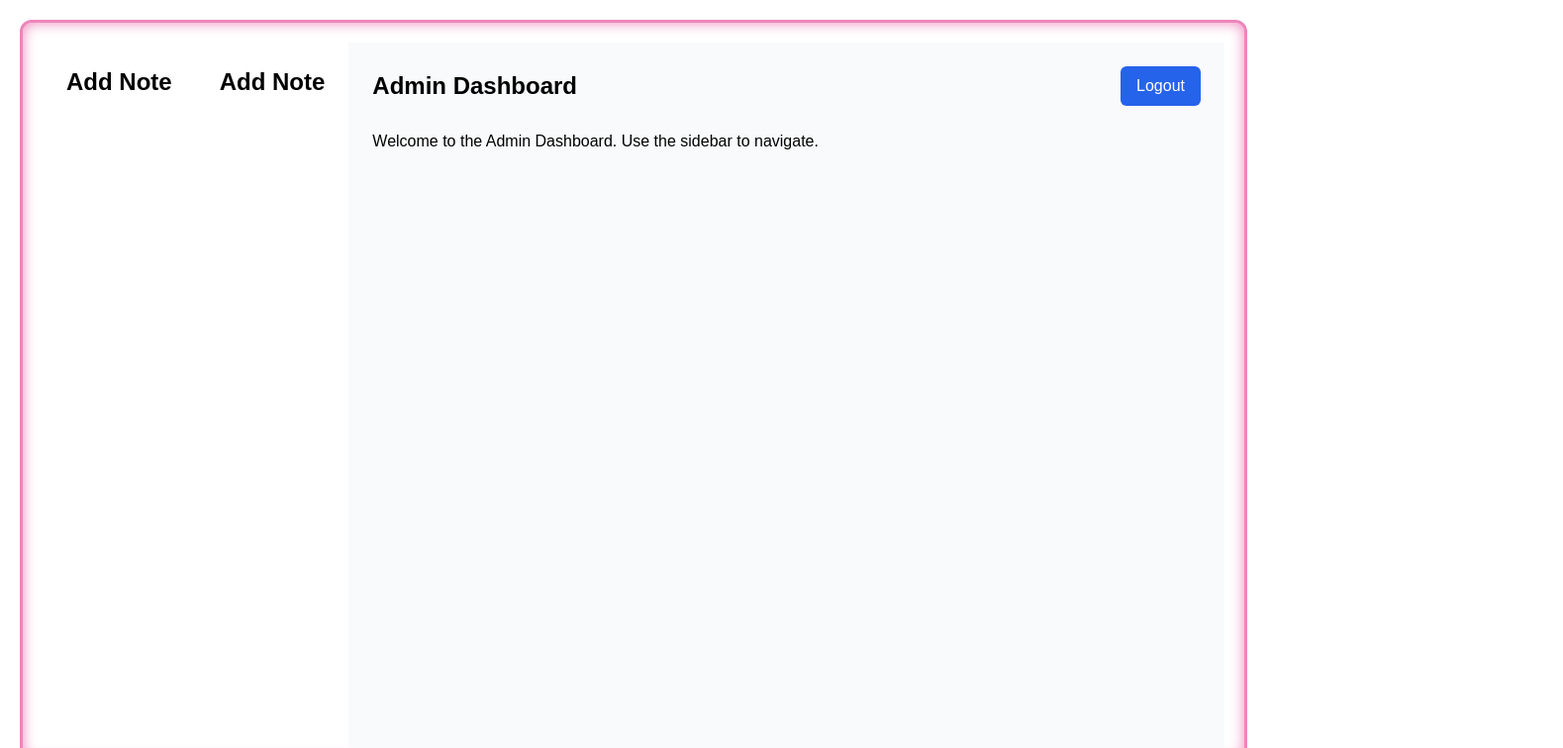
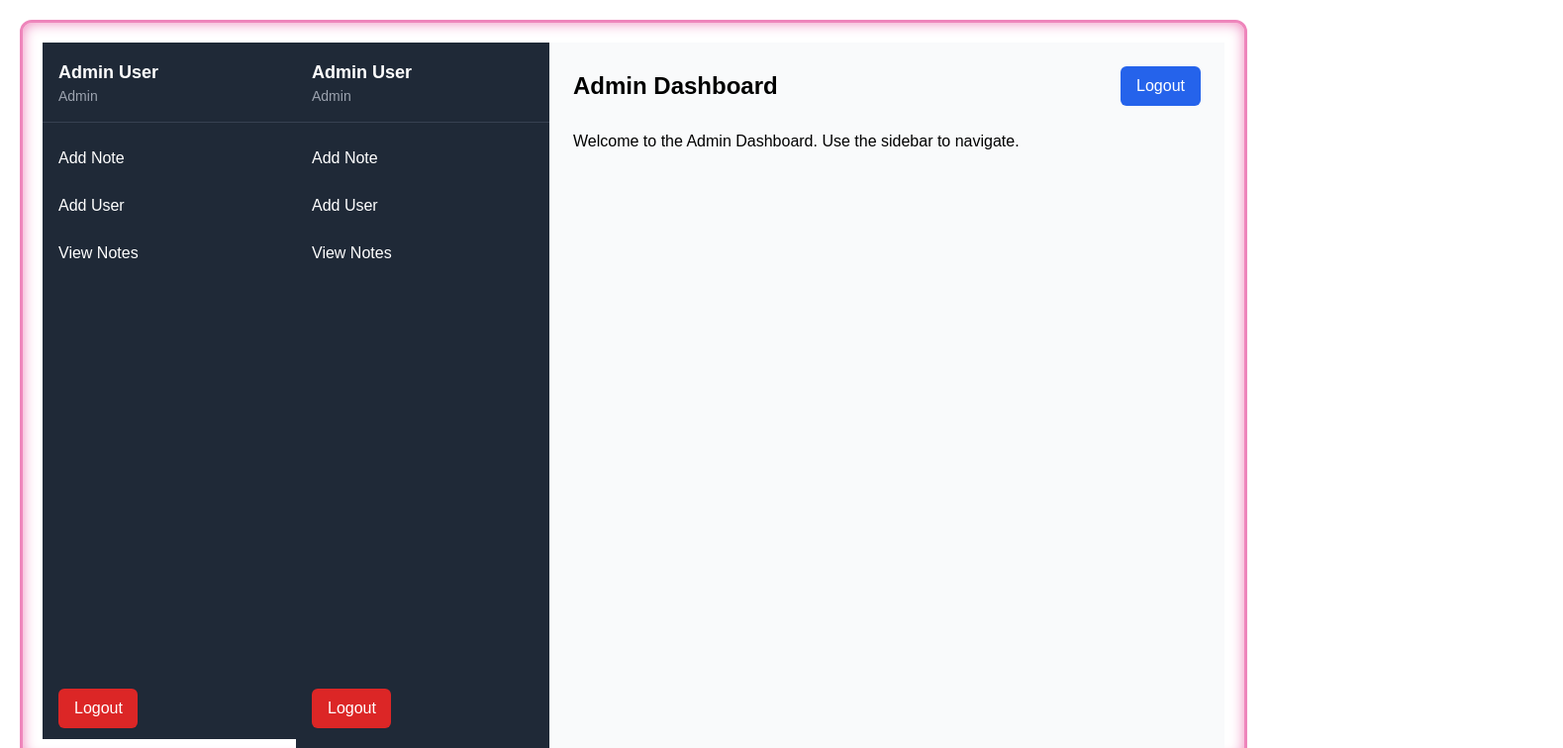
Before and after one commit to Soumyadipmaity1/k-prep, a Next.js app: page /admin in a window 1280 px wide. Shown: the top 756 px of the page at 99% size, 1579 px wide, since content can reach past the window. Built offline with nearby package versions, Linux system fonts and the light colour scheme; a web font is replaced by a local one.

Commit message:
Refactor AdminSidebar component: Update layout and add logout functionality

```diff
--- a/src/components/Menubar/AdminSidebar/AdminSidebar.tsx
+++ b/src/components/Menubar/AdminSidebar/AdminSidebar.tsx
@@ -1,34 +1,65 @@
+"use client";
 
-import Link from 'next/link';
+import React from "react";
+import Link from "next/link";
+import { useRouter } from "next/navigation";
 
 const AdminSidebar = () => {
+  const router = useRouter();
+
+  const user = {
+    name: "Admin User",
+    role: "Admin",
+  };
+
+  const handleLogout = async () => {
+    try {
+      const res = await fetch("/api/auth/log-out", { method: "GET" });
+      if (res.status === 200) {
+        router.replace("/login");
+      } else {
+        console.error("Failed to log out");
+      }
+    } catch (error) {
+      console.error("Logout Error:", error);
+    }
+  };
+
+  const menuItems = [
+    { name: "Add Note", path: "/admin/add-note" },
+    { name: "Add User", path: "/admin/add-user" },
+    { name: "View Notes", path: "/admin/view-note" },
+  ];
+
   return (
-    <div className="  text-black text-2xl font-bold  p-6">
-      <nav>
-        <ul className="space-y-4">
-          {/* <li>
-            <Link href="/" className="hover:text-fuchsia-300">
-              Home
-            </Link>
-          </li>
-          <li>
-            <Link href="/add-year-semester" className="hover:text-fuchsia-300">
-              Add Year & Semester
-            </Link>
-          </li>
-          <li>
-            <Link href="/add-branch" className="hover:text-fuchsia-300">
-              Add Branch
-            </Link>
-          </li> */}
-          <li>
-            <Link href="/login/admin/add-note" className="hover:underline">
-              Add Note
-            </Link>
-          </li>
+    <aside className="w-64 bg-gray-800 text-white ">
+
+      <div className="p-4 border-b border-gray-700">
+        <p className="text-lg font-semibold">{user.name}</p>
+        <p className="text-sm text-gray-400">{user.role}</p>
+      </div>
+
+      <nav className="mt-4">
+        <ul>
+          {menuItems.map((item) => (
+            <li key={item.path} className="mb-2">
+              <Link className="block px-4 py-2 hover:bg-gray-700" href={item.path}>
+{item.name}
+              </Link>
+            </li>
+          ))}
         </ul>
       </nav>
-    </div>
+
+      <div className="absolute bottom-12 w-full p-4">
+        <button
+          onClick={handleLogout}
+          className="w-20 px-4 py-2 text-white bg-red-600 rounded-md hover:bg-red-700"
+        >
+          Logout
+        </button>
+      </div>
+    </aside>
   );
 };
 
```
